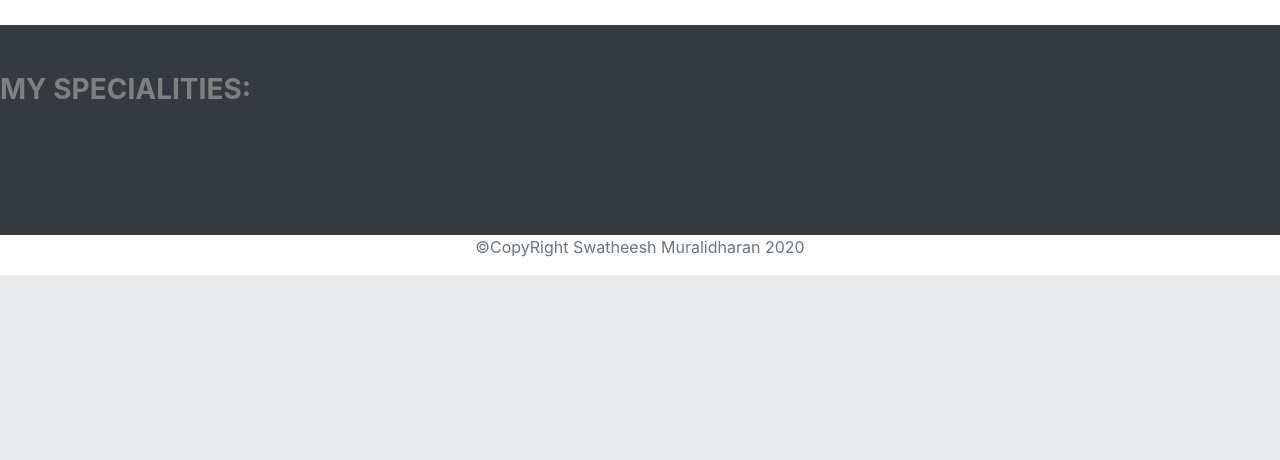
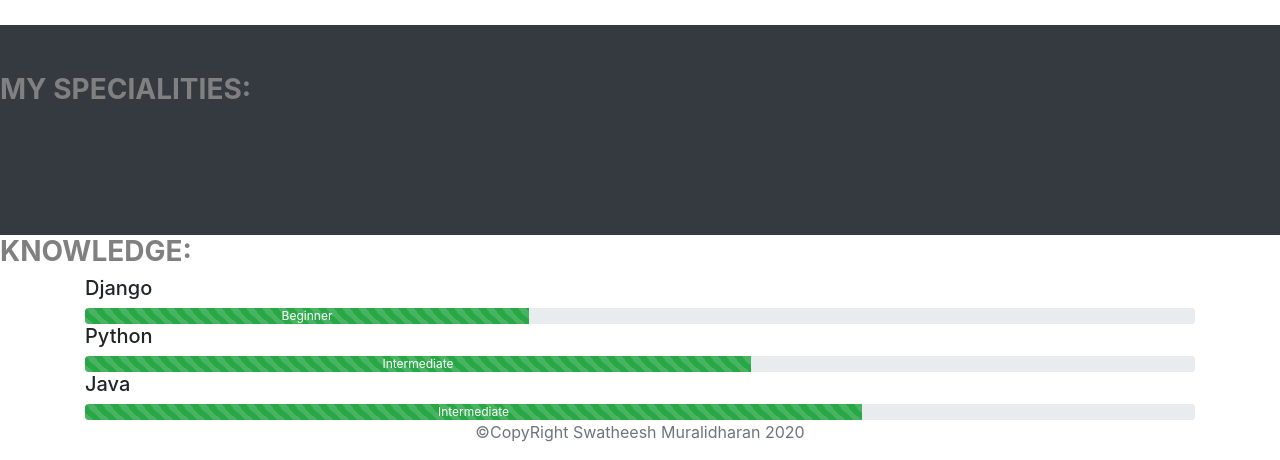
Before and after one commit to swatheesh/Portfolio-Project, a Django app: template jobs/templates/jobs/home.html in a window 1280 px wide. Shown: the part 793-1253 px from the top of the page. Before the commit the page ends 1068 px from the top, so only its background shows below. Run offline with Django 3.2, Linux system fonts and the light colour scheme; the template is opened without the code that fills it, so the values that code supplies are empty; some libraries are stand-ins or nearby versions.

Commit message:
added Progress bar3

```diff
--- a/jobs/templates/jobs/home.html
+++ b/jobs/templates/jobs/home.html
@@ -86,12 +86,20 @@
       </div>
     </div>
   </div>
+  <h3 style="color:grey"><strong>KNOWLEDGE:</strong></h3>
   <div class = "container">
-  {% for job in jobs.all %}
+    <h5>Django</h5>
   <div class="progress">
-    <div class="progress-bar progress-bar-striped" role="progressbar" aria-valuenow="{{job.progress}}" aria-valuemin="0" aria-valuemax="100" style="width: {{job.progress}}%">{{job.title}}</div>
+    <div class="progress-bar progress-bar-striped bg-success" role="progressbar" aria-valuenow="40" aria-valuemin="0" aria-valuemax="100" style="width: 40%">Beginner</div>
   </div>
-  {% endfor %}
+  <h5>Python</h5>
+<div class="progress">
+  <div class="progress-bar progress-bar-striped bg-success" role="progressbar" aria-valuenow="60" aria-valuemin="0" aria-valuemax="100" style="width: 60%">Intermediate</div>
+</div>
+<h5>Java</h5>
+<div class="progress">
+<div class="progress-bar progress-bar-striped bg-success" role="progressbar" aria-valuenow="70" aria-valuemin="0" aria-valuemax="100" style="width: 70%">Intermediate</div>
+</div>
 </div>
 </main>
 
```
